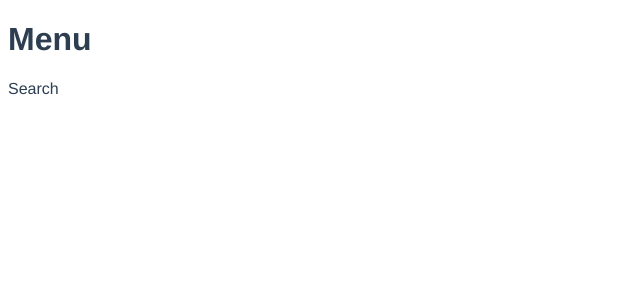
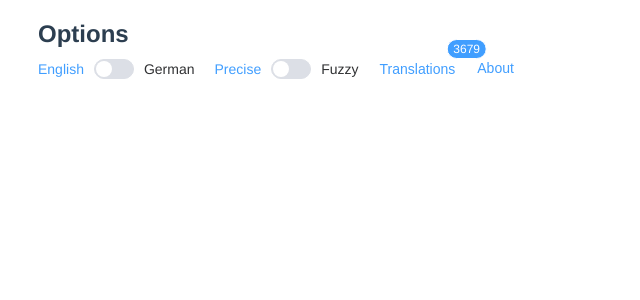
Before and after one commit to hubertstrk/gd2-vue, a Vue app: page /#/ in a window 1280 px wide. Shown: the top 300 px of the page, without its empty margins (0-640 px from the left). Built offline with nearby package versions, Linux system fonts and the light colour scheme.

Commit message:
add basic menu

```diff
--- a/src/App.vue
+++ b/src/App.vue
@@ -1,6 +1,6 @@
 <template>
   <div id="app">
-    <Home/>
+    <Home />
   </div>
 </template>
 
@@ -21,5 +21,6 @@ export default {
   -webkit-font-smoothing: antialiased;
   -moz-osx-font-smoothing: grayscale;
   color: #2c3e50;
+  margin: 20px;
 }
 </style>
--- a/src/components/Menu.vue
+++ b/src/components/Menu.vue
@@ -1,12 +1,32 @@
 <template>
-  <h1>Menu</h1>
+  <div class="menu">
+    <div class="menu-options">
+      <h1>Options</h1>
+      <el-switch v-model="language" active-text="German" inactive-text="English"></el-switch>
+      <el-switch v-model="type" active-text="Fuzzy" inactive-text="Precise"></el-switch>
+      <el-badge type="primary" :value="3679" class="item">
+        <el-button type="text">Translations</el-button>
+      </el-badge>
+     <el-button type="text">About</el-button>
+    </div>
+  </div>
 </template>
 
 <script>
 export default {
-  name: 'Menu'
+  name: 'Menu',
+  data () {
+    return {
+      language: false,
+      type: false
+    }
+  },
+  methods: {
+  }
 }
 </script>
 
 <style lang="css" scoped>
+.menu {display: flex; align-items: center; justify-content: space-between;}
+.menu-options > * {margin: 0 10px;}
 </style>
--- a/src/views/Home.vue
+++ b/src/views/Home.vue
@@ -1,8 +1,8 @@
 <template>
-  <div>
-    <Menu></Menu>
-    <Search></Search>
-  </div>
+  <el-container class="container">
+    <Menu class="menu"></Menu>
+    <!-- <Search class="search"></Search> -->
+  </el-container>
 </template>
 
 <script>
@@ -17,3 +17,8 @@ export default {
   }
 }
 </script>
+
+<style>
+.container {display: flex; flex-direction: column;}
+.menu, .search {width: 100%; height: 100%;}
+</style>
```
